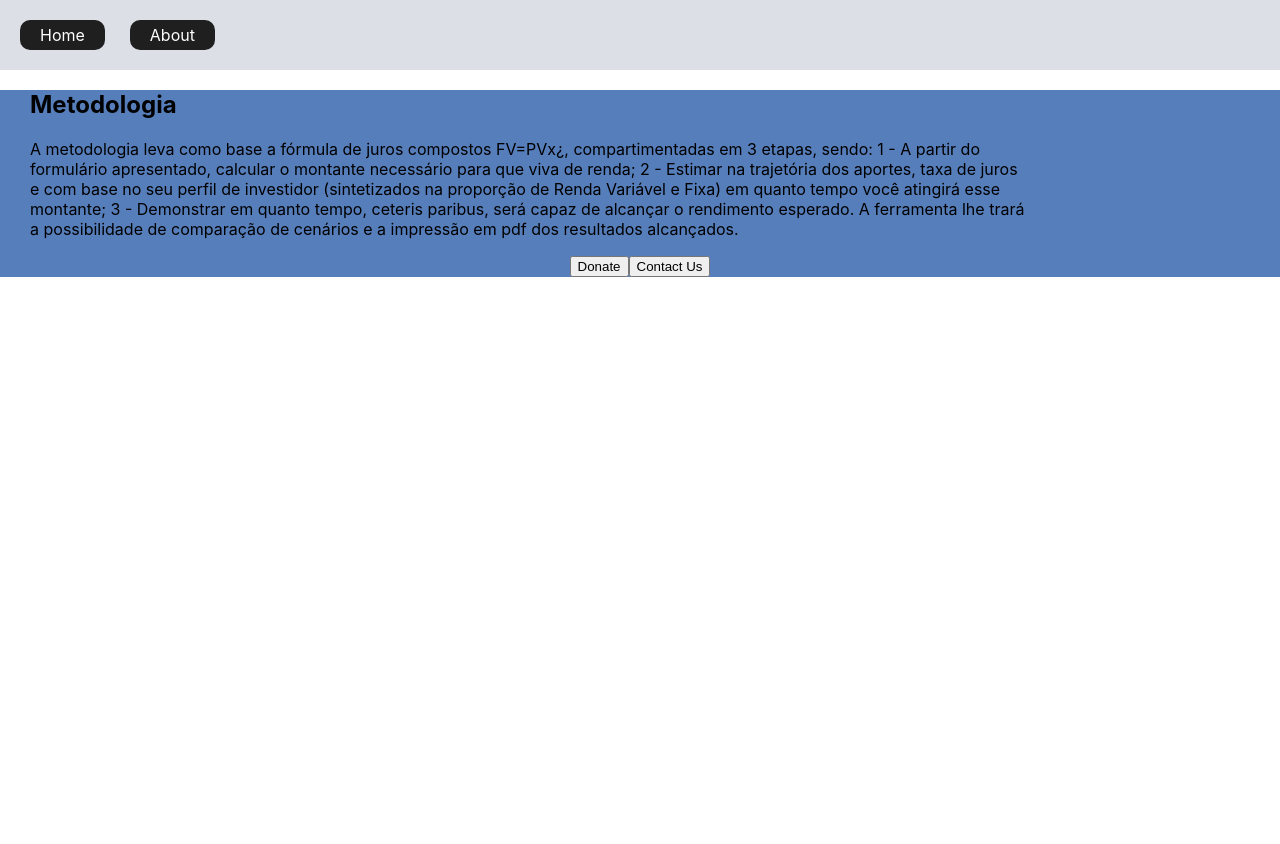
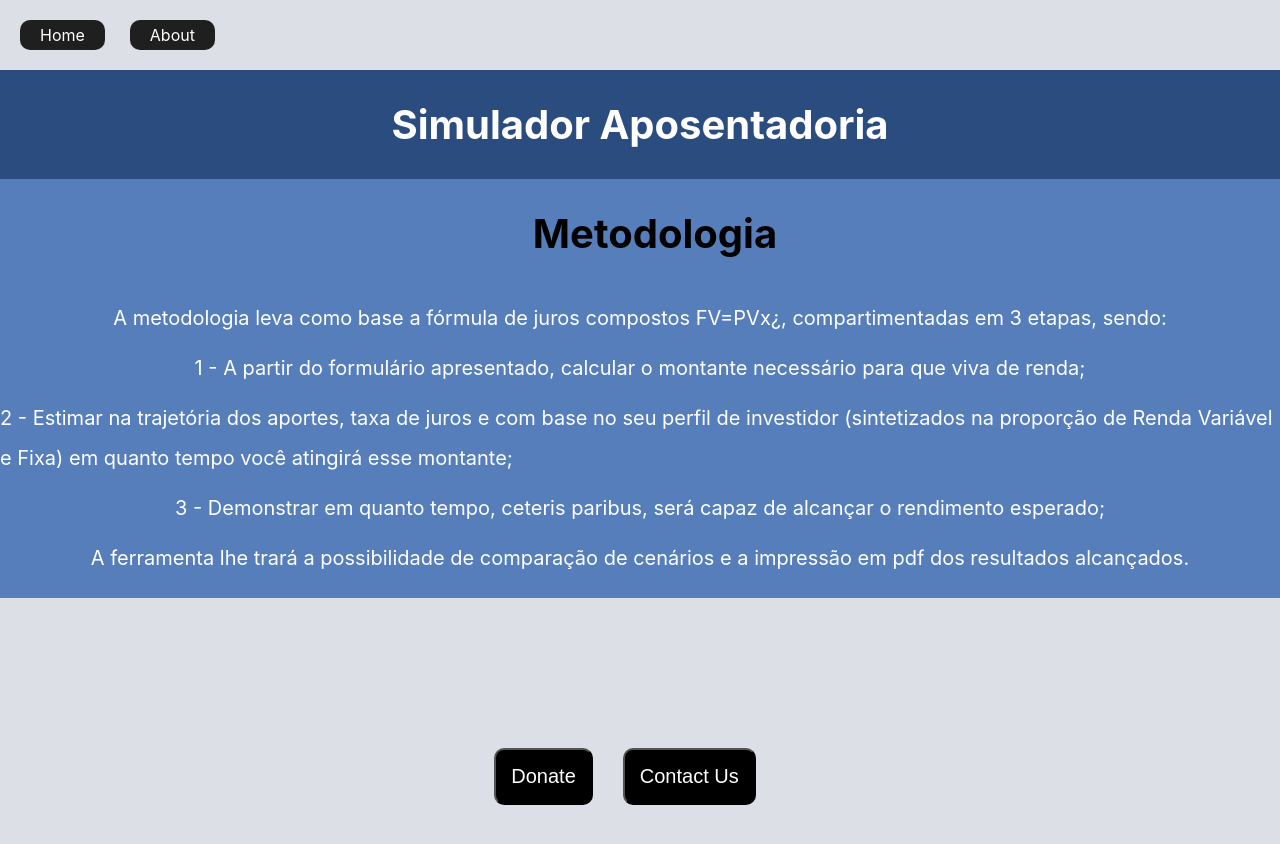
Before and after one commit to EuripedesNaves/calculadora-aposentadoria, a React (Create React App) app: page /about in a window 1280 px wide. Shown: the top 844 px of the page. Before the commit the page ends 800 px from the top, so only its background shows below. Built offline with nearby package versions, Linux system fonts and the light colour scheme.

Commit message:
finish css

```diff
--- a/src/components/About.js
+++ b/src/components/About.js
@@ -1,45 +1,57 @@
 import React from 'react';
 import styled from 'styled-components';
+import Abouts from './Abouts.css';
+import { Titulo } from './Titulo';
 
-const Titulo = styled.div`
+const Texto = styled.div`
     background-color: #567ebb;
+    padding-bottom: 20px;
 `;
 
 const Name = styled.h2`
   display: flex;
-  text-align: left;
-  justify-content: left;
+  text-align: center;
+  justify-content: center;
   margin-left: 30px;
+  padding-top: 30px;
+  padding-bottom: 30px;
+  margin-top: 0px;
+  background-color: #567ebb;
+  font-size: 40px;
 `;
 
 const Metodologia = styled.p`
   display: flex;
   text-align: left;
-  justify-content: left;
-  width: 1000px;
-  overflow-wrap: break-word;
-  word-wrap: break-word;
-  word-break: break-word;
-  margin-left: 30px;
+  justify-content: center;
+  font-size: 20px;
+  line-height: 40px;
+  margin-top: 10px;
+  color: white;
 `;
 
 export const About = () => {
     return (
-        <Titulo>
+      <div>
+      <Titulo></Titulo>
+        <Texto>
         <Name>Metodologia</Name>
-        <Metodologia>A metodologia leva como base a fórmula de juros compostos FV=PVx¿, compartimentadas em 3 etapas, sendo:
-        1 - A partir do formulário apresentado, calcular o montante necessário
-para que viva de renda;
-2 - Estimar na trajetória dos aportes, taxa de juros e com base no seu
+        <Metodologia>A metodologia leva como base a fórmula de juros compostos FV=PVx¿, compartimentadas em 3 etapas, sendo:</Metodologia>
+        <Metodologia> 1 - A partir do formulário apresentado, calcular o montante necessário
+para que viva de renda;</Metodologia>
+<Metodologia>2 - Estimar na trajetória dos aportes, taxa de juros e com base no seu
 perfil de investidor (sintetizados na proporção de Renda Variável e
-Fixa) em quanto tempo você atingirá esse montante;
-3 - Demonstrar em quanto tempo, ceteris paribus, será capaz de
-alcançar o rendimento esperado.
-A ferramenta lhe trará a possibilidade de comparação de cenários e a
-impressão em pdf dos resultados alcançados. </Metodologia>
+Fixa) em quanto tempo você atingirá esse montante;</Metodologia>
+<Metodologia>3 - Demonstrar em quanto tempo, ceteris paribus, será capaz de
+alcançar o rendimento esperado;</Metodologia>
+<Metodologia> A ferramenta lhe trará a possibilidade de comparação de cenários e a
+impressão em pdf dos resultados alcançados.</Metodologia>
+    </Texto>
+    <div className="footer-about">
     <button type="submit">Donate</button>
     <button type="submit">Contact Us</button>
-    </Titulo>
+    </div>
+    </div>
 
     )
   }
--- /dev/null
+++ b/src/components/Abouts.css
@@ -0,0 +1,13 @@
+button {
+    border-radius: 10px;
+    padding: 15px;
+    margin: 150px 30px 0px 0px;
+    background-color: black;
+    color: white;
+    font-size: 20px;
+}
+
+.footer-about {
+    background-color: #dce0e6;
+    height: 430px;
+}
--- a/src/components/Form.js
+++ b/src/components/Form.js
@@ -46,7 +46,9 @@ export const Form = () => {
                 onChange={handleMontaDespesasInput}
             />
         </form>
+        <div className="footer">
         <button className="button" type="submit">Realizar Cálculo</button>
+        </div>
         </div>
     )
   }
--- a/src/components/Forms.css
+++ b/src/components/Forms.css
@@ -1,13 +1,14 @@
-{
+*{
     box-sizing: border-box;
     margin: 0;
     padding: 0;
-    border: 1px solid red;
 }
 
 .titulo {
     font-size: 30px;
     text-align: center;
+    margin: 0px;
+    padding: 30px;
 }
 
 .form-box{
@@ -17,6 +18,7 @@
     margin-bottom: 10px;
     position:relative;
     background-color: #567ebb;
+    font-size: 17px;
 }
 
 .form-box form{
@@ -46,8 +48,13 @@
 .button {
     border-radius: 10px;
     padding: 15px;
-    margin: 20px;
+    margin: 65px;
     background-color: black;
     color: white;
     font-size: 20px;
 }
+
+.footer {
+    background-color: #dce0e6;
+    height: 265px
+}
--- a/src/components/Home.js
+++ b/src/components/Home.js
@@ -1,18 +1,13 @@
 import React from 'react';
-import styled from 'styled-components';
 import { Form } from './Form';
-
-const Title = styled.h1`
-    background-color: #2b4c7e;
-    color: white;
-    padding: 20px;
-`;
+import { Titulo } from './Titulo';
 
 export const Home = () => {
     return (
       <div>
-        <Title>Simulador Aposentadoria</Title>
+        <Titulo></Titulo>
         <Form/>
+        <div></div>
       </div>
     )
   }
--- /dev/null
+++ b/src/components/Titulo.js
@@ -0,0 +1,17 @@
+import React from 'react';
+import styled from 'styled-components';
+
+const Title = styled.h1`
+    background-color: #2b4c7e;
+    color: white;
+    padding: 30px;
+    font-size: 40px;
+`;
+
+export const Titulo = () => {
+    return (
+      <div>
+        <Title>Simulador Aposentadoria</Title>
+      </div>
+    )
+  }
```
